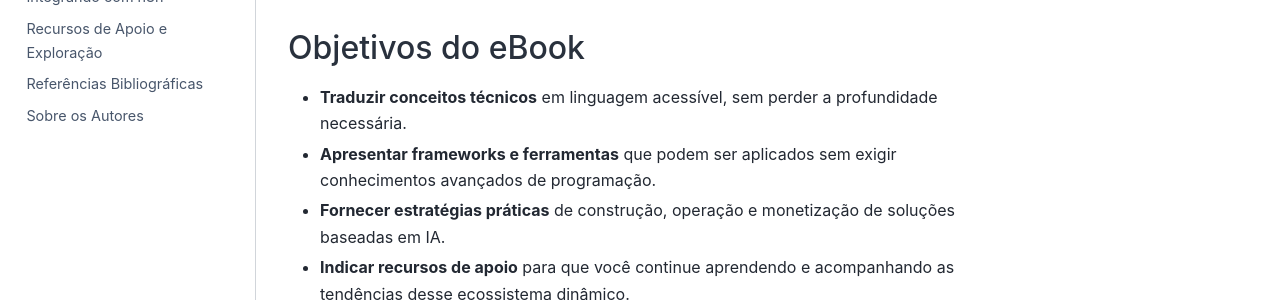
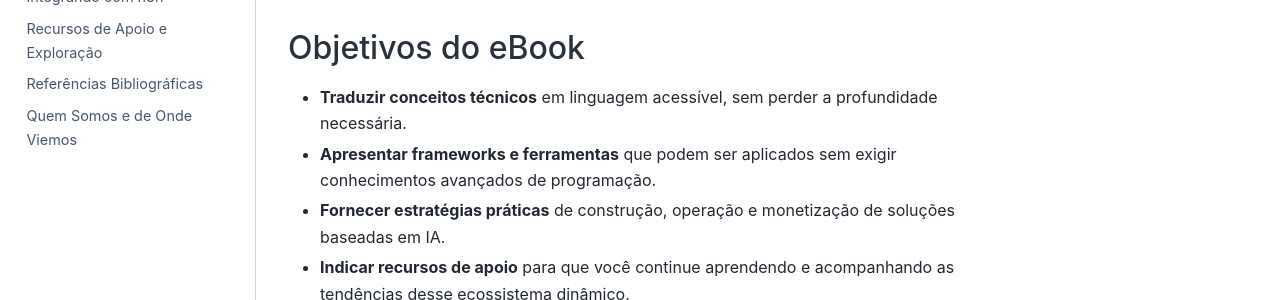
Before and after one commit to unb-lamfo-negocios-ai/LivroIAemMovimento, a Jupyter Book: the page built from intro.md, in a window 1280 px wide. Shown: the part 495-795 px from the top of the page. Built offline with Jupyter Book 1.0.4 settings and Sphinx 7.4.7 and the Sphinx Book theme 1.1.4, drawn with Linux system fonts in a browser that asks for light colours.

Commit message:
Update Sobre_os_Autores.md

```diff
--- a/capitulos/Sobre_os_Autores.md
+++ b/capitulos/Sobre_os_Autores.md
@@ -1,4 +1,4 @@
-# Sobre os Autores
+# Quem Somos e de Onde Viemos
 
 ## Laboratório de Aprendizado de Máquina em Finanças e Organizações (LAMFO/UnB)
 
```
